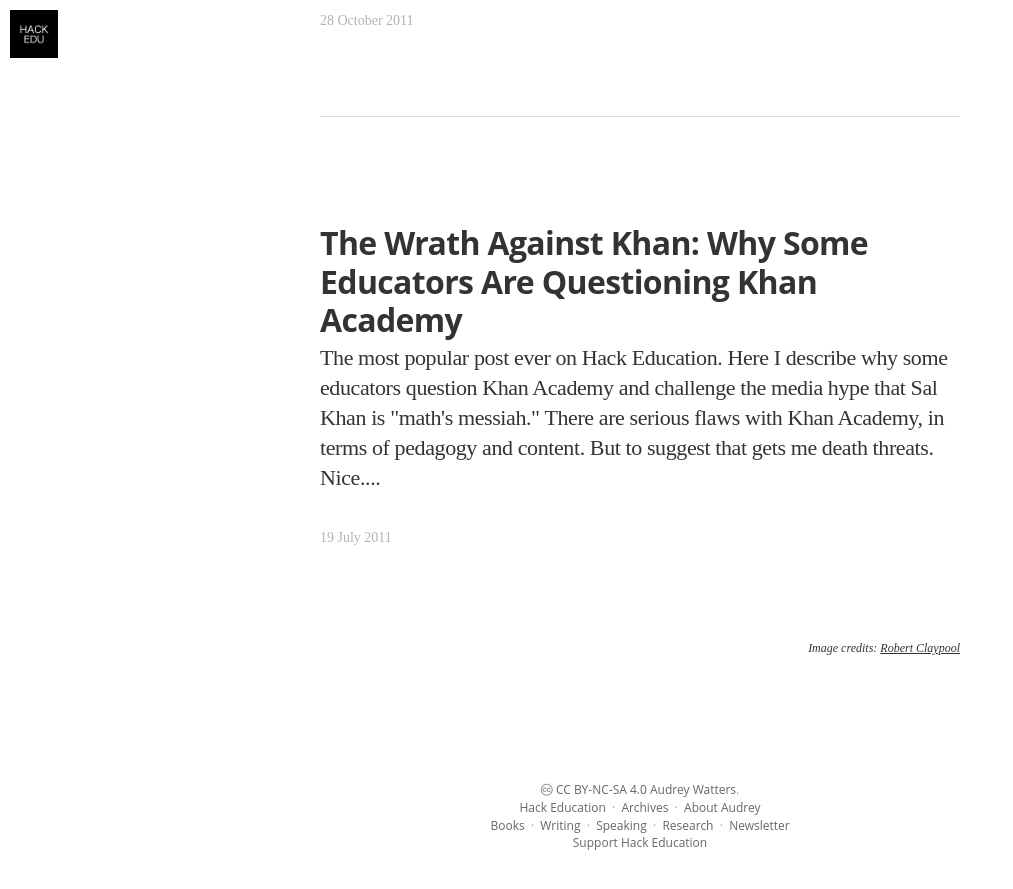
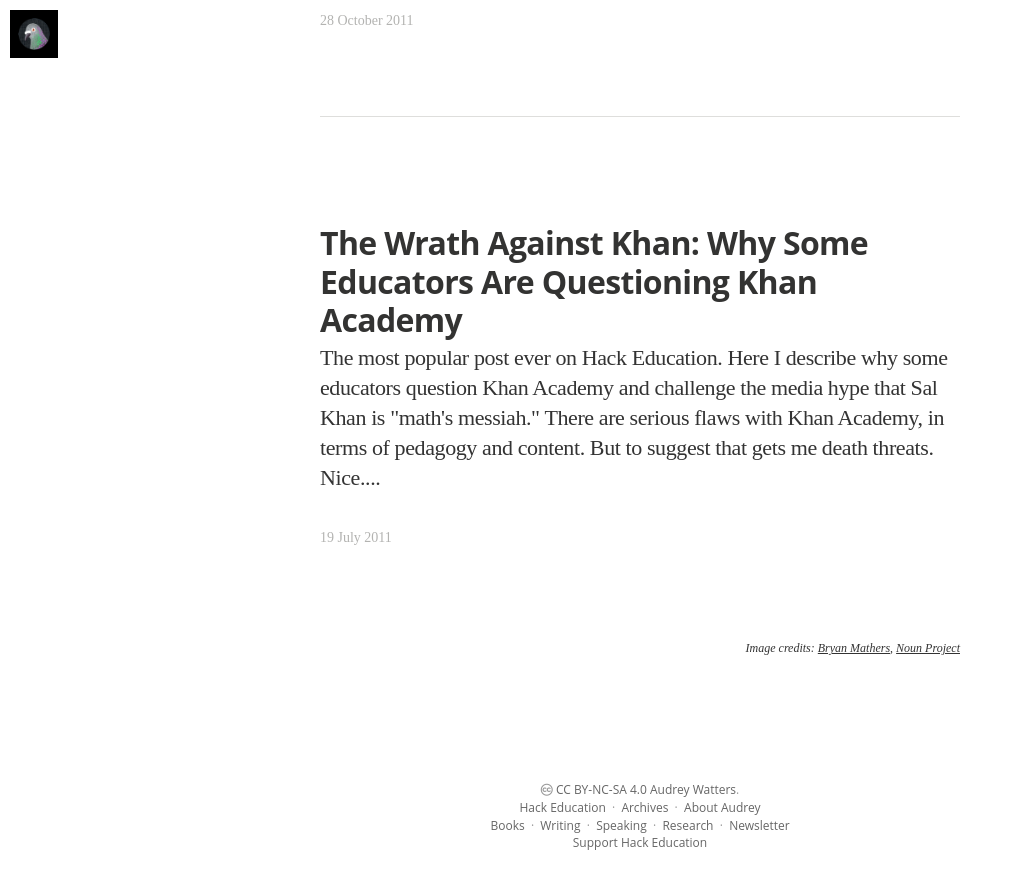
Before and after one commit to HackEducation/Writing, a Jekyll site: the page built from index.html, in a window 1280 px wide and 900 px high, scrolled down 22560 px. Shown: the top 889 px of the window, without its empty margins (0-1013 px from the left). Built offline with Jekyll 4.4.1, drawn with Linux system fonts in a browser that asks for light colours; nearby versions of some CDN libraries; some web fonts are replaced.

Commit message:
update images

```diff
--- a/_config.yml
+++ b/_config.yml
@@ -9,10 +9,11 @@ description: > # this means to ignore newlines until "email:"
 
 email: mail@audreywatters.com
 #blog logo
-logo: "/assets/images/hack_logo.jpg"
+logo: "/assets/images/new_hack_logo.jpg"
+logo2: "/assets/images/beless.png"
 # blog cover
-cover: "/assets/images/pigeon_writing.jpg"
-covercredits: "https://www.flickr.com/photos/haraldrr/13603397845"
+cover: "/assets/images/typewriter.png"
+covercredits: "http://bryanmmathers.com/"
 
 name: 'Audrey Watters'
 author: 'Audrey Watters'
--- a/_includes/head.html
+++ b/_includes/head.html
@@ -16,7 +16,7 @@
     <meta name="twitter:card" content="summary" />
     <meta name="twitter:site" content="{{ site.twitter_handle }}" />
     <meta name="twitter:title" content="{% if page.title %}{{ page.title }}{% else %}{{ site.title }}{% endif %}" />
-    <meta name="twitter:image" content="{{ site.logo | prepend: site.url }}" />
+    <meta name="twitter:image" content="{{ site.logo2 | prepend: site.url }}" />
     {% if page.excerpt %}
     <meta name="twitter:description"  content="{{ page.excerpt | strip_html | strip_newlines | truncate: 200 }}" />
     {% elsif site.description %}
@@ -31,7 +31,7 @@
   {% elsif site.description %}
   <meta property="og:description" content="{{ site.description | strip_html | strip_newlines | truncate: 200 }}" />
   {% endif %}
-  <meta property="og:image" content="{% if post.image %}{{ post.image }}{% else %}{{ site.logo | prepend: site.url }}{% endif %}" />
+  <meta property="og:image" content="{% if post.image %}{{ post.image }}{% else %}{{ site.cover | prepend: site.url }}{% endif %}" />
   <meta property="og:url" content="{{ page.url | replace:'index.html','' | prepend: site.baseurl | prepend: site.url }}" >
   <meta property="og:type" content="blog" />
   {% if page.date %}<meta property="article:published_time" content="{{ page.date | date_to_xmlschema }}">{% endif %}
--- a/index.html
+++ b/index.html
@@ -1208,4 +1208,4 @@ layout: default
 
 
 
-<p style="text-align: right; font-size:12px"><em>Image credits: <a href="https://www.flickr.com/photos/35106989@N08/7934833110">Robert Claypool</a></em></p>
+<p style="text-align: right; font-size:12px"><em>Image credits: <a href="http://bryanmmathers.com/">Bryan Mathers</a>, <a href="http://nounproject.com">Noun Project</a></em></p>
```
Also changed, not shown: assets/images/beless.png (added), assets/images/hack_logo.jpg (deleted), assets/images/new_hack_logo.jpg (added), assets/images/typewriter.png (added).
